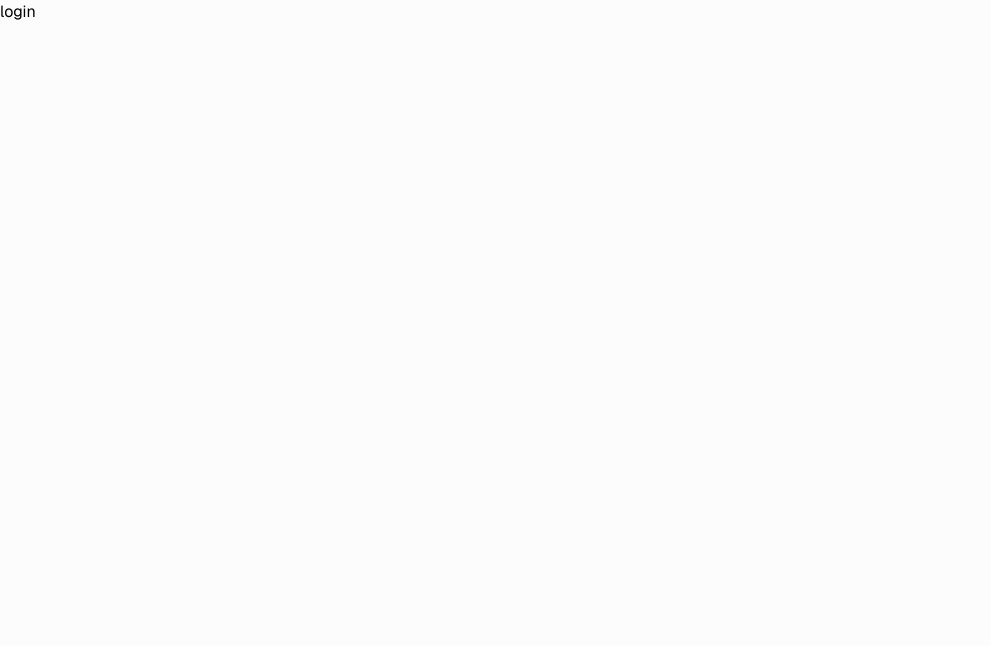
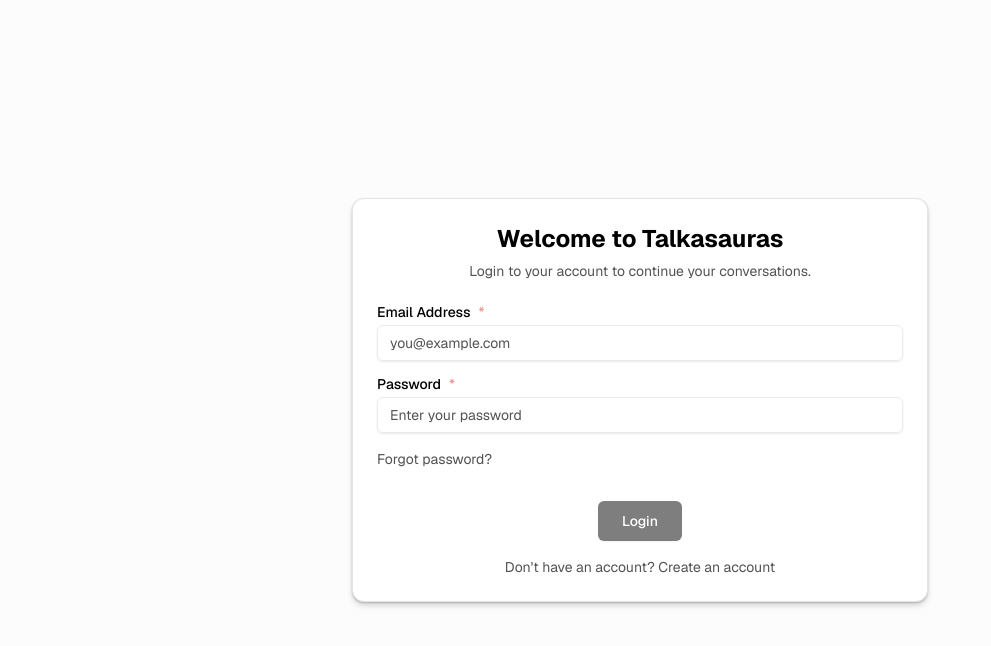
Before and after one commit to IamDevTrivedi/NextJS-ShadCN-Dark, a Next.js app in the folder client/: page /accounts/login in a window 1280 px wide. Shown: the top 646 px of the page, without its empty margins (0-991 px from the left). Built offline with nearby package versions, Linux system fonts and the light colour scheme.

Commit message:
login UI done

```diff
--- a/client/app/accounts/login/page.js
+++ b/client/app/accounts/login/page.js
@@ -1,5 +1,171 @@
-import React from "react";
+"use client";
 
-export default function page() {
-    return <div>login</div>;
+import { useState } from "react";
+import { Button } from "@/components/ui/button";
+import { Card, CardContent, CardDescription, CardHeader, CardTitle } from "@/components/ui/card";
+import { Input } from "@/components/ui/input";
+import { Label } from "@/components/ui/label";
+import { Loader2 } from "lucide-react";
+import { toast } from "sonner";
+import Link from "next/link";
+
+export default function LoginForm() {
+    const [formData, setFormData] = useState({
+        email: "",
+        password: "",
+    });
+
+    const [isSubmitting, setIsSubmitting] = useState(false);
+
+    const isValidPassword = (password) => {
+        const regex = /^(?=.*[a-z])(?=.*[A-Z])(?=.*\d)(?=.*[\W_]).{8,}$/;
+        return regex.test(password);
+    };
+
+    const canSubmit = () => {
+        return formData.email && formData.password && isValidPassword(formData.password);
+    };
+
+    const Why = () => {
+        const { email, password } = formData;
+
+        if (!email || !password) {
+            toast("Please fill all the required fields.", {
+                dismissible: true,
+                closeButton: true,
+                type: "warning",
+            });
+            return;
+        }
+
+        if (!isValidPassword(password)) {
+            toast("Invalid Password Format", {
+                dismissible: true,
+                closeButton: true,
+                type: "error",
+            });
+        }
+    };
+
+    const onSubmit = (e) => {
+        e.preventDefault();
+        setIsSubmitting(true);
+
+        setTimeout(() => {
+            toast("Login Successful", {
+                description: "Welcome back to Talkasauras!",
+                dismissible: true,
+                type: "success",
+                closeButton: true,
+            });
+
+            setIsSubmitting(false);
+        }, 1500);
+    };
+
+    const SubmitButton = () => {
+        if (isSubmitting) {
+            return (
+                <Button disabled size="lg">
+                    <Loader2 className="animate-spin" />
+                    Login
+                </Button>
+            );
+        }
+
+        if (canSubmit()) {
+            return (
+                <Button size="lg" type="submit">
+                    Login
+                </Button>
+            );
+        }
+
+        return (
+            <span onClick={Why}>
+                <Button disabled size="lg">
+                    Login
+                </Button>
+            </span>
+        );
+    };
+
+    return (
+        <div className="flex h-screen w-screen items-center justify-center px-4">
+            <Card className="text-center w-full max-w-xl shadow-lg">
+                <CardHeader>
+                    <CardTitle className="text-2xl font-bold">Welcome to Talkasauras</CardTitle>
+                    <CardDescription>
+                        Login to your account to continue your conversations.
+                    </CardDescription>
+                </CardHeader>
+                <CardContent>
+                    <form onSubmit={onSubmit}>
+                        <div className="grid w-full gap-4">
+                            <div className="flex flex-col space-y-1.5">
+                                <Label htmlFor="email">
+                                    Email Address
+                                    <span className="text-destructive/60">*</span>
+                                </Label>
+                                <Input
+                                    id="email"
+                                    type="email"
+                                    placeholder="you@example.com"
+                                    value={formData.email}
+                                    onChange={(e) =>
+                                        setFormData({
+                                            ...formData,
+                                            email: e.target.value,
+                                        })
+                                    }
+                                />
+                            </div>
+
+                            <div className="flex flex-col space-y-1.5">
+                                <Label htmlFor="password">
+                                    Password
+                                    <span className="text-destructive/60">*</span>
+                                </Label>
+                                <Input
+                                    id="password"
+                                    type="password"
+                                    placeholder="Enter your password"
+                                    value={formData.password}
+                                    onChange={(e) =>
+                                        setFormData({
+                                            ...formData,
+                                            password: e.target.value,
+                                        })
+                                    }
+                                />
+                            </div>
+
+                            <div className="flex items-center justify-between">
+                                <a
+                                    href="accounts/forgot-password"
+                                    className="text-sm text-muted-foreground hover:text-primary hover:underline underline-offset-2 transition-all duration-200"
+                                >
+                                    Forgot password?
+                                </a>
+                            </div>
+
+                            <div className="pt-4">
+                                <SubmitButton />
+                            </div>
+
+                            <div className="text-sm text-muted-foreground">
+                                Don't have an account?{" "}
+                                <Link
+                                    href="/accounts/register"
+                                    className="hover:text-primary hover:underline underline-offset-2 transition-all duration-200"
+                                >
+                                    Create an account
+                                </Link>
+                            </div>
+                        </div>
+                    </form>
+                </CardContent>
+            </Card>
+        </div>
+    );
 }
--- a/client/app/accounts/register/page.js
+++ b/client/app/accounts/register/page.js
@@ -15,6 +15,7 @@
 import { Checkbox } from "@/components/ui/checkbox";
 import { Loader2 } from "lucide-react";
 import { toast } from "sonner";
+import Link from "next/link";
 
 export default function Page() {
     const [formData, setFormData] = useState({
@@ -75,12 +76,6 @@
             });
             return;
         }
-
-        toast("Form submitted successfully!", {
-            dismissible: true,
-            type: "success",
-            closeButton: true,
-        });
     };
 
     const onSubmit = (e) => {
@@ -267,15 +262,24 @@
                                         className="hover:text-primary hover:underline underline-offset-2 transition-all duration-200"
                                         target="_blank"
                                     >
-                                        Privacy Policy
+                                        Privacy Policy.
                                     </a>
-                                    .
                                 </Label>
                                 <span className="text-destructive/60">*</span>
                             </div>
 
                             <div className="pt-4">
                                 <SubmitButton />
+                            </div>
+
+                            <div className="text-sm text-muted-foreground">
+                                Already have an account?{" "}
+                                <Link
+                                    href="/accounts/login"
+                                    className="hover:text-primary hover:underline underline-offset-2 transition-all duration-200"
+                                >
+                                    Login
+                                </Link>
                             </div>
                         </div>
                     </form>
```
Also changed, not shown: client/components/ui/checkbox.jsx (+11 -12 lines), client/components/ui/select.jsx (+36 -57 lines).
